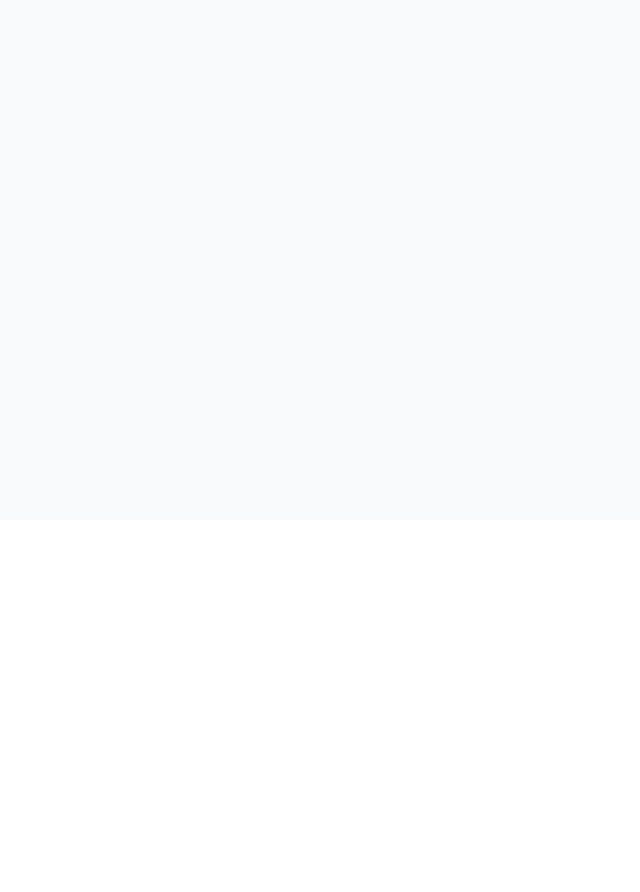
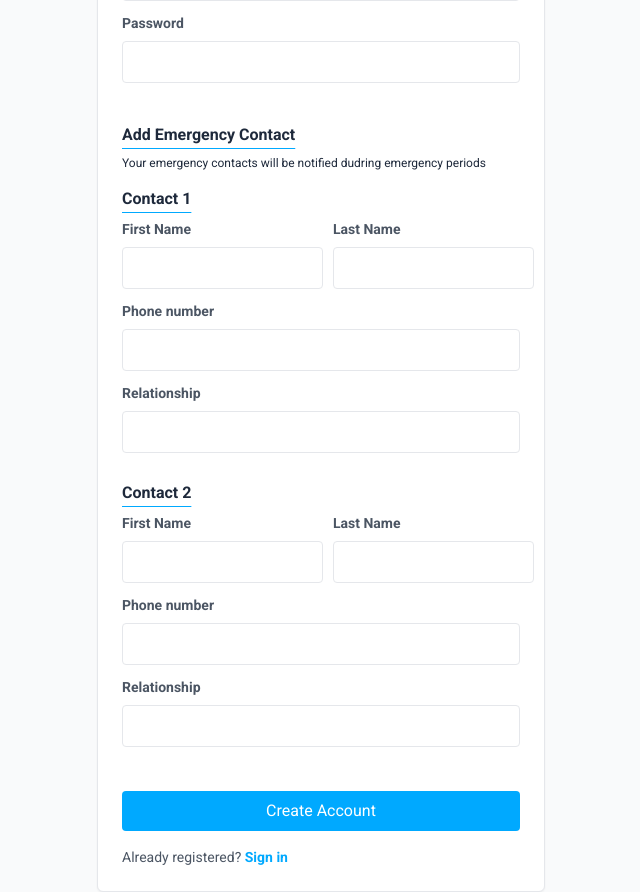
Before and after one commit to ToluwaDavid/safesafe-frontend, a React (Create React App) app: page /register in a window 1280 px wide. Before the commit this address had no page. Shown: the part 280-1172 px from the top of the page, without its empty margins (319-959 px from the left). Before the commit the page ends 800 px from the top, so only its background shows below. Built offline with nearby package versions, Linux system fonts and the light colour scheme.

Commit message:
feat - Registration page UI completed

```diff
--- a/src/App.tsx
+++ b/src/App.tsx
@@ -1,6 +1,7 @@
 import React, { useEffect, useState } from 'react';
 import { Routes, Route } from 'react-router-dom';
 import { Home } from './pages/Home';
+import Register from './pages/Register';
 
 function App() {
 
@@ -39,6 +40,7 @@ function App() {
     }`}>
       <Routes>
         <Route path='/' element={<Home theme={theme} setTheme={setTheme} />} />
+        <Route path="/register" element={<Register theme={theme} setTheme={setTheme} />} />
       </Routes>
     </div>
   );
--- /dev/null
+++ b/src/pages/Login.tsx
@@ -0,0 +1,9 @@
+import React from 'react'
+
+const login = () => {
+  return (
+    <div>login</div>
+  )
+}
+
+export default login
--- /dev/null
+++ b/src/pages/Register.tsx
@@ -0,0 +1,120 @@
+import React, {useState} from 'react'
+import { Link, useNavigate } from 'react-router-dom';
+
+interface Props {
+    theme: 'light' | 'dark';
+    setTheme: (t: 'light' | 'dark') => void;
+}
+
+
+const Register: React.FC<Props> = ({theme, setTheme}) => {
+    const [name, setName] = useState('');
+    const [email, setEmail] = useState('');
+    const [password, setPassword] = useState('');
+    const [phoneone, setPhoneone] = useState('');
+    const [phonetwo, setPhonetwo] = useState('');
+    const [emergencycontactonefirstname, setEmergencycontactonefirstname] = useState('');
+    const [emergencycontactonelastname, setEmergencycontactonelastname] = useState('');
+    const [emergencycontacttwofirstname, setEmergencycontacttwofirstname] = useState('');
+    const [emergencycontacttwolastname, setemergencycontacttwolastname] = useState('')
+    const [relationshipone, setRelationshipone] = useState('');
+    const [relationshiptwo, setRelationshiptwo] = useState('');
+    const [loading, setLoading] = useState(false);
+    const [error, setError] = useState<string | null >(null);
+    const navigate = useNavigate();
+
+    const handleSubmit = async (e: React.FormEvent) =>{
+        e.preventDefault();
+        setLoading(true);
+        setError(null);
+
+        try {
+
+            setTimeout(() =>{
+                setLoading(false);
+                navigate('/');
+            }, 900)
+
+        } catch (error : any) {
+            setLoading(false);
+            setError(error?.message || 'Registration failed' );
+        }
+    }
+  return (
+    <div className="min-h-[60vh] flex items-center justify-center px-4">
+       <form onSubmit={handleSubmit} className="max-w-md w-full bg-surfaceLight dark:bg-surfaceDark border border-gray-200 dark:border-gray-700 p-6 rounded-md shadow-sm mt-14" >
+            <h2 className="text-2xl font-bold text-textLight dark:text-textDark mb-4 underline underline-offset-8 decoration-primary    ">Create Account</h2>
+
+            {error && <div className="text- red-500 mb-3">{error}</div> }
+            <label  className="block mb-2 text-sm text-gray-600 dark:text-gray-400 font-bold" >Full name</label>
+            <input type="text" value={name} onChange={e => setName(e.target.value)} className="w-full mb-3 px-4 py-2 rounded border border-gray-200 dark:border-gray-700 bg-white dark:bg-gray-900 text-textLight dark:text-textDark" required />
+
+            <label  className="block mb-2 text-sm text-gray-600 dark:text-gray-400 font-bold" >Email</label>
+            <input type="email" value={email} onChange={e => setEmail(e.target.value)} className="w-full mb-3 px-4 py-2 rounded border border-gray-200 dark:border-gray-700 bg-white dark:bg-gray-900 text-textLight dark:text-textDark" required />
+
+            <label  className="block mb-2 text-sm text-gray-600 dark:text-gray-400 font-bold" >Password</label>
+            <input type="password" value={password} onChange={e => setPassword(e.target.value)} className="w-full mb-3 px-4 py-2 rounded border border-gray-200 dark:border-gray-700 bg-white dark:bg-gray-900 text-textLight dark:text-textDark" required />
+
+
+            <h3 className='font-bold text-textLight dark:text-textDark mb-2 underline underline-offset-8 decoration-primary mt-7 '>Add Emergency Contact</h3>
+            <p className='text-xs'>Your emergency contacts will be notified dudring emergency periods </p>
+
+
+
+            <h4 className='underline underline-offset-8 decoration-primary font-bold text-textLight dark:text-textDark  mt-4'>Contact 1</h4>
+            <div>
+                 <div className='flex space-x-3 mt-2   '>
+                <div className='w-1/2'>
+                    <label  className="block mb-2 text-sm text-gray-600 dark:text-gray-400 font-bold" >First Name</label>
+                    <input type="text" value={emergencycontactonefirstname} onChange={e => setEmergencycontactonefirstname(e.target.value)} className=' mb-3 px-2 py-2 rounded border border-gray-200 dark:border-gray-700 bg-white dark:bg-gray-900 text-textLight dark:text-textDark ' />
+                </div>
+                <div className='w-1/2'>
+                    <label  className="block mb-2 text-sm text-gray-600 dark:text-gray-400 font-bold" >Last Name</label>
+                    <input type="text" value={emergencycontactonelastname} onChange={ e => setEmergencycontactonelastname(e.target.value)} className=' mb-3 px-2 py-2 rounded border border-gray-200 dark:border-gray-700 bg-white dark:bg-gray-900 text-textLight dark:text-textDark ' />
+                </div>
+                 </div>
+
+                <label  className="block mb-2 text-sm text-gray-600 dark:text-gray-400 font-bold" >Phone number</label>
+                <input type="telephone" value={phoneone} onChange={e => setPhoneone(e.target.value)} className="w-full mb-3 px-4 py-2 rounded border border-gray-200 dark:border-gray-700 bg-white dark:bg-gray-900 text-textLight dark:text-textDark" required />
+
+                <label  className="block mb-2 text-sm text-gray-600 dark:text-gray-400 font-bold" >Relationship</label>
+                <input type="text" value={relationshipone} onChange={e => setRelationshipone(e.target.value)} className="w-full mb-3 px-4 py-2 rounded border border-gray-200 dark:border-gray-700 bg-white dark:bg-gray-900 text-textLight dark:text-textDark" required />
+            </div>
+
+
+            <h3 className='underline underline-offset-8 decoration-primary font-bold text-textLight dark:text-textDark  mt-4'>Contact 2  </h3>
+            <div>
+                <div className='flex space-x-3 mt-2  '>
+                    <div className='w-1/2'>
+                        <label  className="block mb-2 text-sm text-gray-600 dark:text-gray-400 font-bold" >First Name</label>
+                        <input type="text" value={emergencycontacttwofirstname} onChange={ e => setEmergencycontacttwofirstname(e.target.value)} className=' mb-3 px-2 py-2 rounded border border-gray-200 dark:border-gray-700 bg-white dark:bg-gray-900 text-textLight dark:text-textDark ' />
+                    </div>
+                    <div className='w-1/2'>
+                        <label  className="block mb-2 text-sm text-gray-600 dark:text-gray-400 font-bold" >Last Name</label>
+                        <input type="text" value={emergencycontacttwolastname} onChange={ e => setemergencycontacttwolastname(e.target.value)} className=' mb-3 px-2 py-2 rounded border border-gray-200 dark:border-gray-700 bg-white dark:bg-gray-900 text-textLight dark:text-textDark ' />
+                    </div>
+                </div>
+
+                <label  className="block mb-2 text-sm text-gray-600 dark:text-gray-400 font-bold" >Phone number</label>
+                <input type="telephone" value={phonetwo} onChange={e => setPhonetwo(e.target.value)} className="w-full mb-3 px-4 py-2 rounded border border-gray-200 dark:border-gray-700 bg-white dark:bg-gray-900 text-textLight dark:text-textDark" required />
+
+                <label  className="block mb-2 text-sm text-gray-600 dark:text-gray-400 font-bold" >Relationship</label>
+                <input type="text" value={relationshiptwo} onChange={e => setRelationshiptwo(e.target.value)} className="w-full mb-3 px-4 py-2 rounded border border-gray-200 dark:border-gray-700 bg-white dark:bg-gray-900 text-textLight dark:text-textDark" required />
+
+
+            </div>
+
+
+            <button type="submit" disabled={loading} className="w-full py-2 rounded bg-primary text-white hover:bg-brandDark transition mt-8">
+                {loading ? 'Creating...' : 'Create Account'}
+            </button>
+
+             <div className="mt-4 text-sm text-gray-600 dark:text-gray-400">
+          Already registered? <Link to="/login" className="text-primary font-bold">Sign in</Link>
+        </div>
+       </form>
+    </div>
+  )
+}
+
+export default Register
```
